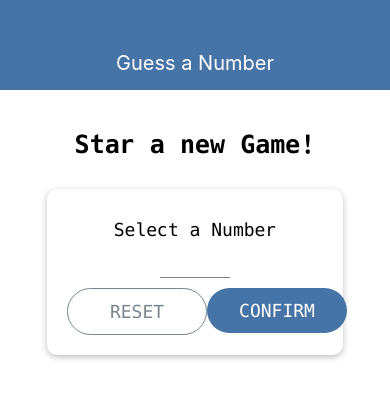
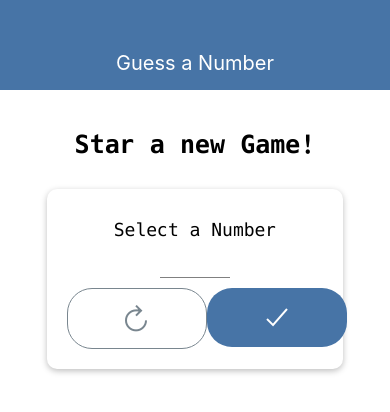
Before and after one commit to blanks88/rn-complete-guide, a React Native app: screen / in a window 390 px wide. Shown: the top 412 px of the page. Built offline with nearby package versions, Linux system fonts and the light colour scheme.

Commit message:
Button icons

```diff
--- a/guess-another-number/components/PButton.js
+++ b/guess-another-number/components/PButton.js
@@ -51,7 +51,7 @@ export default function PButton({ onPress, children, style, color, secondary })
 const styles = StyleSheet.create({
     primaryButton: {
         backgroundColor: Color.primay,
-        paddingHorizontal: 30,
+        paddingHorizontal: 20,
         alignItems: 'center',
         paddingVertical: 12,
         borderRadius: 25,
--- a/guess-another-number/pages/StartGamePage.js
+++ b/guess-another-number/pages/StartGamePage.js
@@ -1,5 +1,6 @@
-import React, { useState } from 'react'
-import { Alert, Button, Keyboard, StyleSheet, Text, TouchableWithoutFeedback, View } from 'react-native'
+import React, { useState } from 'react';
+import { Ionicons } from '@expo/vector-icons';
+import { Alert, Keyboard, StyleSheet, Text, TouchableWithoutFeedback, View } from 'react-native';
 
 import SelectedNumber from '../components/SelectedNumber'
 import PButton from '../components/PButton'
@@ -60,12 +61,12 @@ export default function StartGamePage({ onGameStart }) {
                     <View style={styles.buttonContainer}>
                         <View style={styles.button}>
                             <PButton color={'accent'} secondary={true} onPress={resetInputHandler}>
-                                RESET
+                            <Ionicons name="refresh" size={32} />
                             </PButton>
                         </View>
                         <View style={styles.button}>
                             <PButton onPress={confirmInputHandler}>
-                                CONFIRM
+                                <Ionicons name="checkmark" size={32} />
                             </PButton>
                         </View>
                     </View>
```
